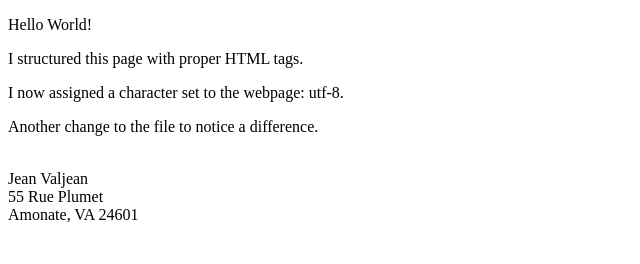
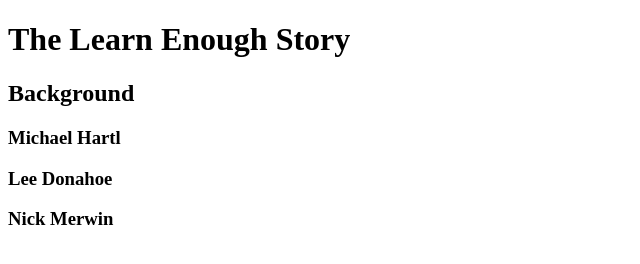
Before and after one commit to mattcturek/sample_website, a plain HTML site: page index.html in a window 1280 px wide. Shown: the whole page, without its empty margins (0-640 px from the left). Drawn offline with Linux system fonts and the light colour scheme.

Commit message:
Updating the index.html page with actual content.

```diff
--- a/index.html
+++ b/index.html
@@ -1,17 +1,14 @@
 <!DOCTYPE html>
 <html>
     <head>
-        <title>Sample Website</title>
+        <title>Learn Enough to Be Dangerous</title>
         <meta charset="utf-8">
     </head>
     <body>
-        <p>Hello World!</p>
-        <p>I structured this page with proper HTML tags.</p>
-        <p>I now assigned a character set to the webpage: utf-8.</p>
-        <p>Another change to the file to notice a difference.</p>
-        <br>
-        Jean Valjean<br>
-        55 Rue Plumet<br>
-        Amonate, VA 24601
+        <h1>The Learn Enough Story</h1>
+        <h2>Background</h2>
+        <h3>Michael Hartl</h3>
+        <h3>Lee Donahoe</h3>
+        <h3>Nick Merwin</h3>
     </body>
 </html>
```
